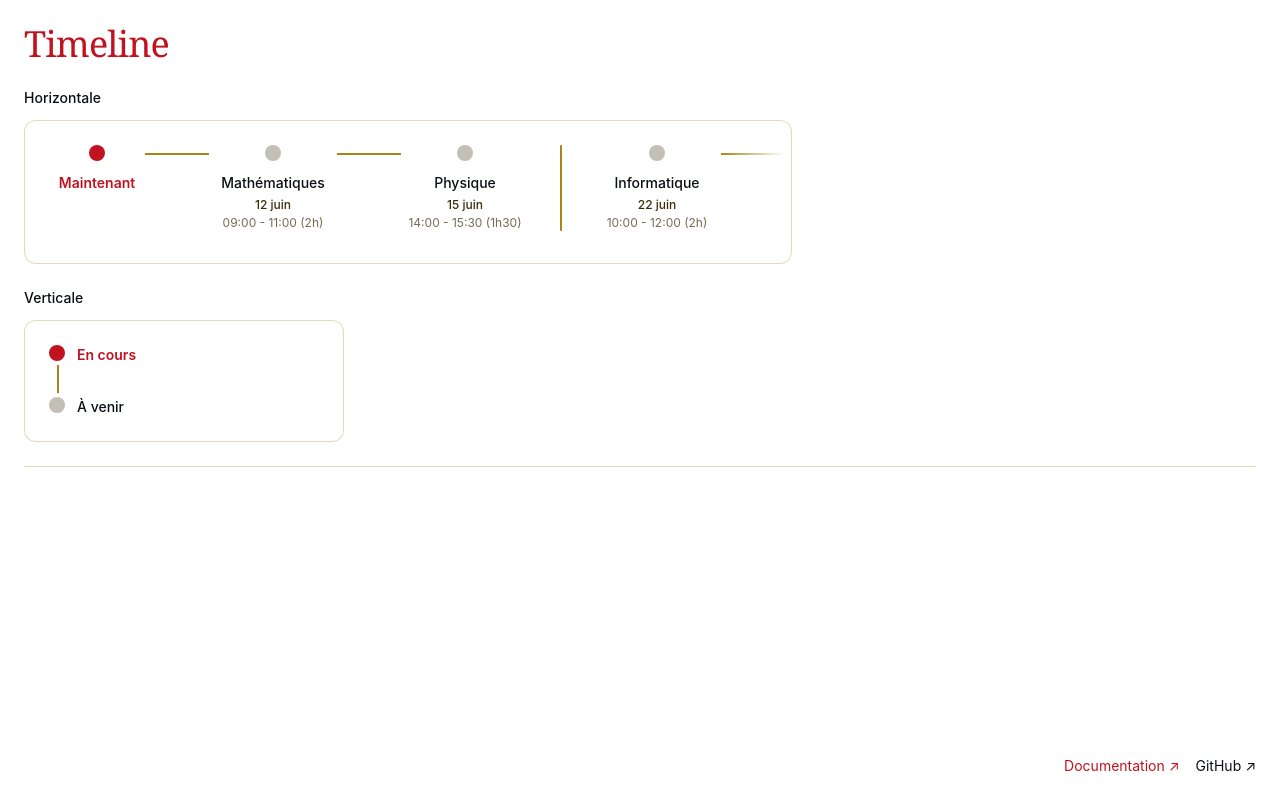
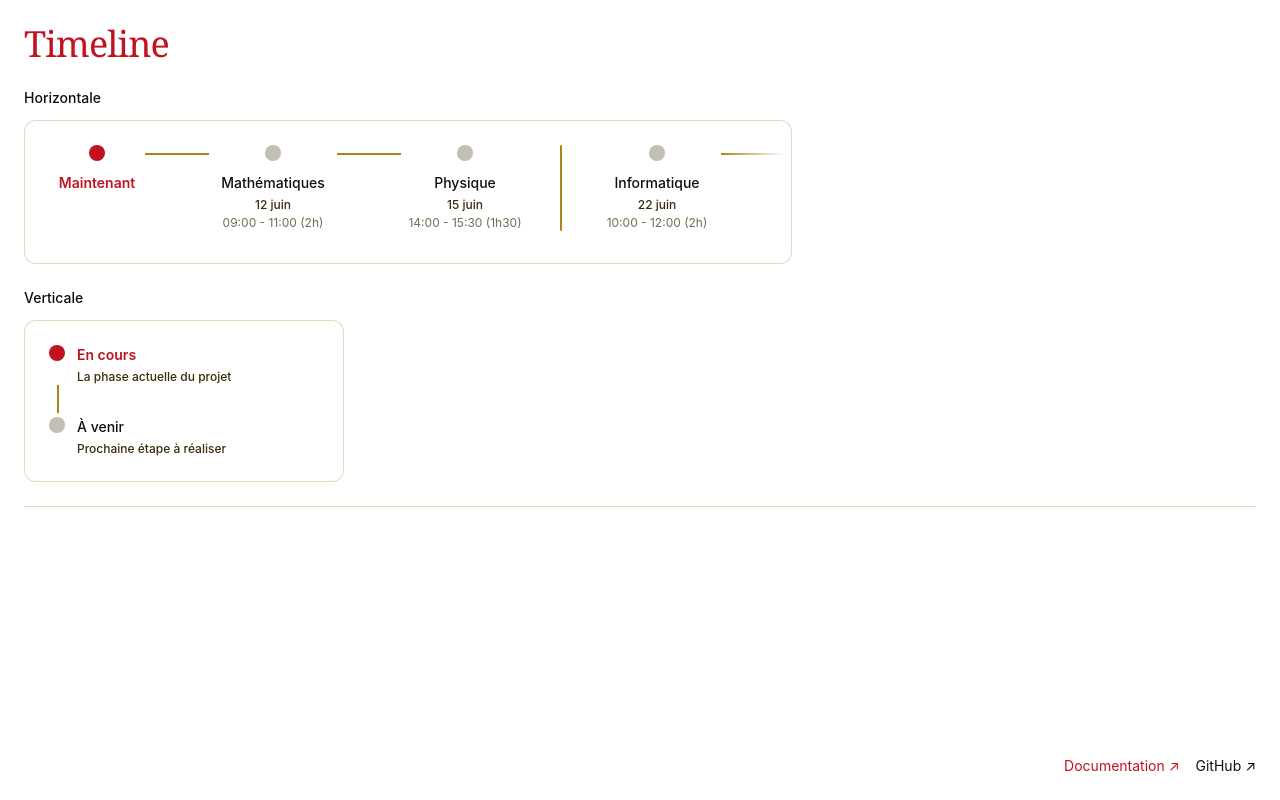
Before and after one commit to FRFlo/common-ui, a SvelteKit app: page / in a window 1280 px wide. Built offline with nearby package versions, Linux system fonts and the light colour scheme.

Commit message:
feat(timeline): ajouter des descriptions aux étapes verticales

```diff
--- a/src/routes/+page.svelte
+++ b/src/routes/+page.svelte
@@ -30,9 +30,9 @@
 		<h2 class="mt-6 mb-3 text-sm font-medium">Verticale</h2>
 		<div class="w-full max-w-xs overflow-hidden rounded-xl border border-border/30 bg-background">
 			<Timeline.Root orientation="vertical" aria-label="Étapes du projet">
-				<Timeline.Item><Timeline.Indicator active aria-hidden="true" /><Timeline.Content><Timeline.Title active>En cours</Timeline.Title></Timeline.Content></Timeline.Item>
+				<Timeline.Item><Timeline.Indicator active aria-hidden="true" /><Timeline.Content><Timeline.Title active>En cours</Timeline.Title><Timeline.Description>La phase actuelle du projet</Timeline.Description></Timeline.Content></Timeline.Item>
 				<Timeline.Connector />
-				<Timeline.Item><Timeline.Indicator aria-hidden="true" /><Timeline.Content><Timeline.Title>À venir</Timeline.Title></Timeline.Content></Timeline.Item>
+				<Timeline.Item><Timeline.Indicator aria-hidden="true" /><Timeline.Content><Timeline.Title>À venir</Timeline.Title><Timeline.Description>Prochaine étape à réaliser</Timeline.Description></Timeline.Content></Timeline.Item>
 			</Timeline.Root>
 		</div>
 	</section>
```
